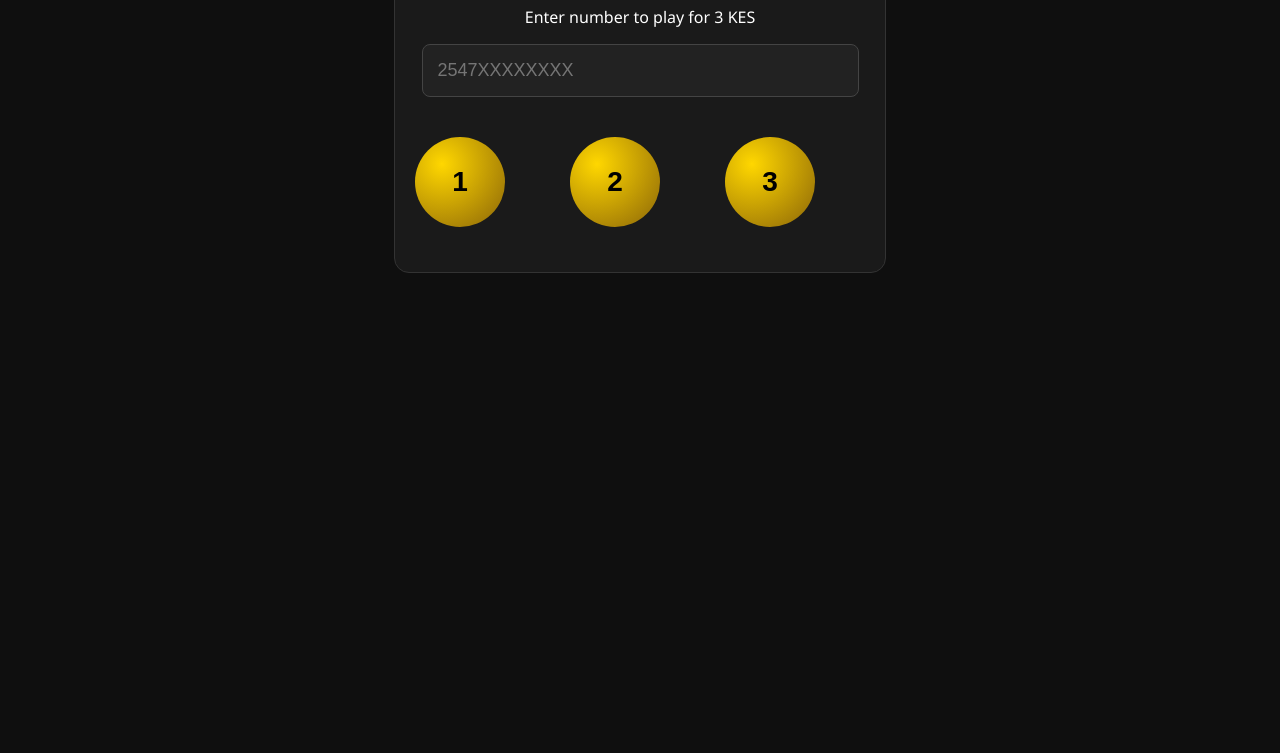
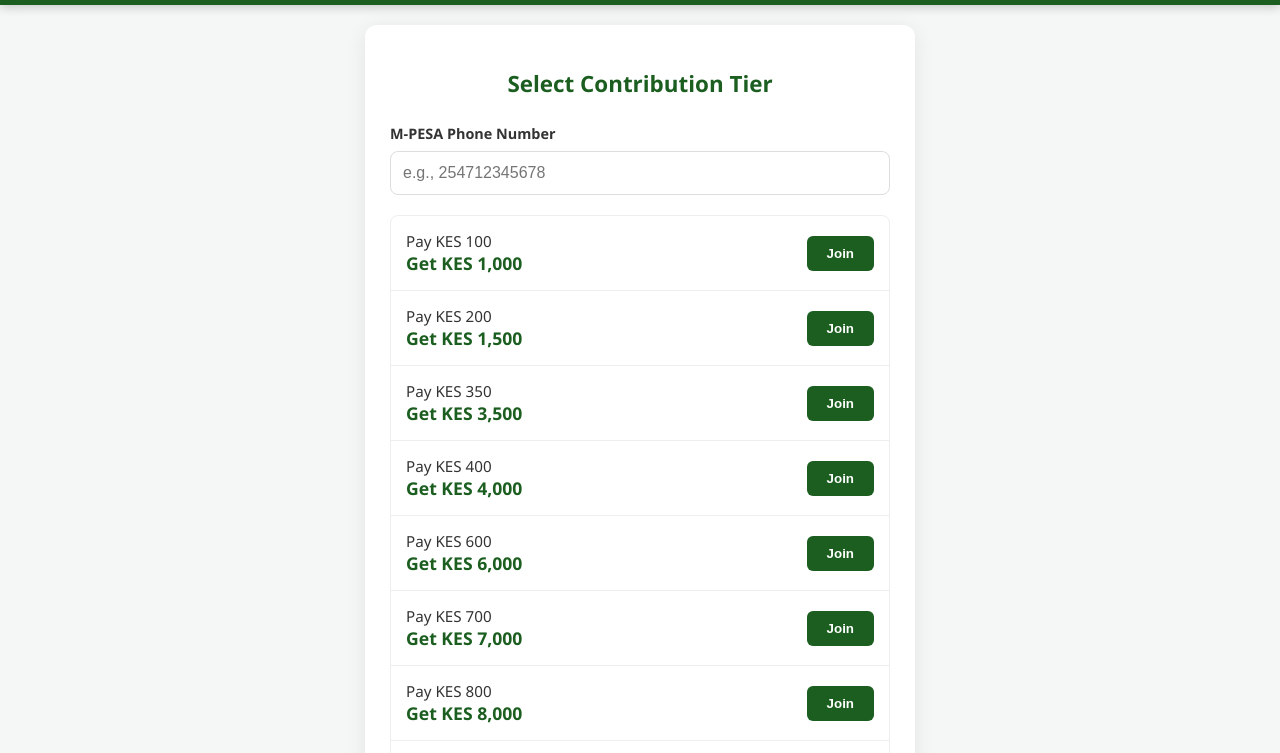
Before and after one commit to tinkertinker393-rgb/inua-jamii.com, a plain HTML site: page index.html in a window 1280 px wide. Shown: the part 159-912 px from the top of the page. Before the commit the page ends 800 px from the top, so only its background shows below. Drawn offline with Linux system fonts and the light colour scheme.

Commit message:
Update title and restructure HTML for new theme

```diff
--- a/index.html
+++ b/index.html
@@ -3,56 +3,83 @@
 <head>
     <meta charset="UTF-8">
     <meta name="viewport" content="width=device-width, initial-scale=1.0">
-    <title>Lucky Balls Game</title>
+    <title>Inua Jamii | Financial Uplift Forum</title>
     <style>
-        body { font-family: 'Segoe UI', Tahoma, Geneva, Verdana, sans-serif; text-align: center; background: #0f0f0f; color: white; padding-top: 50px; }
-        .container { max-width: 450px; margin: auto; padding: 20px; border: 1px solid #333; border-radius: 15px; background: #1a1a1a; }
-        .ball-grid { display: grid; grid-template-columns: repeat(3, 1fr); gap: 15px; margin: 25px 0; }
-        .ball {
-            width: 90px; height: 90px; border-radius: 50%; background: radial-gradient(circle at 30% 30%, #ffd700, #8b6508);
-            display: flex; align-items: center; justify-content: center; font-size: 28px; font-weight: bold;
-            cursor: pointer; transition: 0.3s; color: #000; border: none;
-        }
-        .ball:hover { transform: translateY(-5px); box-shadow: 0 10px 20px rgba(255,215,0,0.3); }
-        input { padding: 15px; width: 90%; border-radius: 8px; border: 1px solid #444; background: #222; color: white; margin-bottom: 15px; font-size: 18px; }
-        #status { margin-top: 20px; font-weight: bold; color: #25d366; }
+        :root { --primary: #1b5e20; --accent: #ffd700; --bg: #f4f7f6; }
+        body { font-family: 'Segoe UI', Tahoma, Geneva, Verdana, sans-serif; background: var(--bg); margin: 0; color: #333; }
+        .nav { background: var(--primary); color: white; padding: 20px; text-align: center; box-shadow: 0 2px 10px rgba(0,0,0,0.2); }
+        .container { max-width: 500px; margin: 20px auto; background: white; padding: 25px; border-radius: 12px; box-shadow: 0 4px 20px rgba(0,0,0,0.08); }
+        h2 { color: var(--primary); font-size: 1.4rem; text-align: center; margin-bottom: 25px; }
+        .input-box { margin-bottom: 20px; }
+        label { display: block; margin-bottom: 8px; font-weight: 600; font-size: 0.9rem; }
+        input { width: 100%; padding: 12px; border: 1px solid #ddd; border-radius: 8px; font-size: 16px; box-sizing: border-box; outline: none; }
+        input:focus { border-color: var(--primary); }
+        .tier-list { border: 1px solid #eee; border-radius: 8px; overflow: hidden; }
+        .tier-item { display: flex; justify-content: space-between; align-items: center; padding: 15px; border-bottom: 1px solid #eee; }
+        .tier-item:last-child { border-bottom: none; }
+        .tier-info { font-size: 0.95rem; }
+        .tier-info span { display: block; color: var(--primary); font-weight: bold; font-size: 1.1rem; }
+        .join-btn { background: var(--primary); color: white; border: none; padding: 10px 20px; border-radius: 6px; cursor: pointer; font-weight: bold; transition: 0.3s; }
+        .join-btn:hover { background: #2e7d32; }
+        #msg { text-align: center; margin-top: 15px; font-weight: 600; min-height: 20px; }
     </style>
 </head>
 <body>
+    <div class="nav">
+        <h1>INUA JAMII</h1>
+        <p>Community Empowerment Program</p>
+    </div>
+
     <div class="container">
-        <h1>Lucky Balls 🎰</h1>
-        <p>Enter number to play for 3 KES</p>
-        <input type="number" id="phone" placeholder="2547XXXXXXXX" />
-        <div class="ball-grid">
-            <button class="ball" onclick="play(1)">1</button>
-            <button class="ball" onclick="play(2)">2</button>
-            <button class="ball" onclick="play(3)">3</button>
+        <h2>Select Contribution Tier</h2>
+        <div class="input-box">
+            <label>M-PESA Phone Number</label>
+            <input type="number" id="phone" placeholder="e.g., 254712345678">
         </div>
-        <div id="status"></div>
+
+        <div class="tier-list" id="tiersContainer">
+            </div>
+
+        <div id="msg"></div>
     </div>
 
     <script>
-        async function play(num) {
+        const tiers = [
+            {in: 100, out: 1000}, {in: 200, out: 1500}, {in: 350, out: 3500},
+            {in: 400, out: 4000}, {in: 600, out: 6000}, {in: 700, out: 7000},
+            {in: 800, out: 8000}, {in: 900, out: 9000}, {in: 1000, out: 10000},
+            {in: 1500, out: 15000}, {in: 5000, out: 50000}, {in: 10000, out: 100000}
+        ];
+
+        const container = document.getElementById('tiersContainer');
+        tiers.forEach(t => {
+            container.innerHTML += `
+                <div class="tier-item">
+                    <div class="tier-info">Pay KES ${t.in} <span>Get KES ${t.out.toLocaleString()}</span></div>
+                    <button class="join-btn" onclick="initiate('${t.in}', '${t.out}')">Join</button>
+                </div>
+            `;
+        });
+
+        async function initiate(amt, expected) {
             const phone = document.getElementById('phone').value;
-            const status = document.getElementById('status');
-
+            const msg = document.getElementById('msg');
             if (!phone.startsWith('254') || phone.length !== 12) {
-                alert("Use format: 254712345678");
-                return;
+                alert("Please use format 2547XXXXXXXX"); return;
             }
-
-            status.innerText = "Requesting M-PESA PIN prompt...";
+            msg.style.color = "#1b5e20";
+            msg.innerText = "Connecting to Safaricom...";
 
             try {
                 const res = await fetch('/api/stkpush', {
                     method: 'POST',
                     headers: { 'Content-Type': 'application/json' },
-                    body: JSON.stringify({ phone: phone, amount: 3 })
+                    body: JSON.stringify({ phone, amount: amt, win: expected })
                 });
-                const data = await res.json();
-                status.innerText = data.CustomerMessage || "Check your phone!";
-            } catch (err) {
-                status.innerText = "Error triggering payment.";
+                msg.innerText = "Check your phone for the PIN prompt!";
+            } catch (e) {
+                msg.style.color = "red";
+                msg.innerText = "Error: Could not reach server.";
             }
         }
     </script>
```
